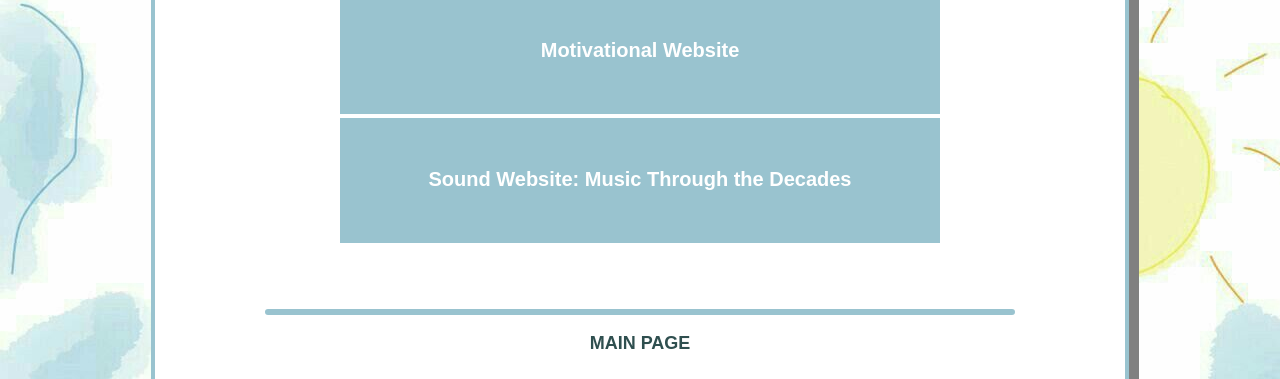
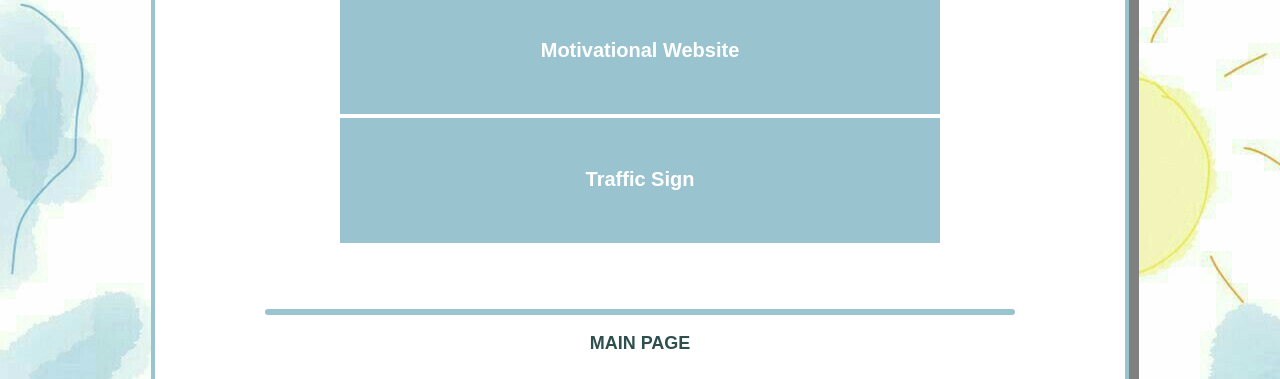
Before and after one commit to tonieanne/ITC29FinalsPortfolio, a plain HTML site: page PRE/ACT_PAGE.html in a window 1280 px wide. Shown: the part 421-800 px from the top of the page. Drawn offline with Linux system fonts and the light colour scheme.

Commit message:
Update ACT_PAGE.html

```diff
--- a/PRE/ACT_PAGE.html
+++ b/PRE/ACT_PAGE.html
@@ -135,7 +135,7 @@
 				<h1 class = "second"> ACTIVITIES</h1>
 
 				<a class = "first" href = ACT_PAGE.html#1 > Motivational Website</a><br>
-				<a class = "first" href = ACT_PAGE.html#2 > Sound Website: Music Through the Decades </a><br>
+				<a class = "first" href = ACT_PAGE.html#2 > Traffic Sign </a><br>
 
 				<br>
 				<br>
```
